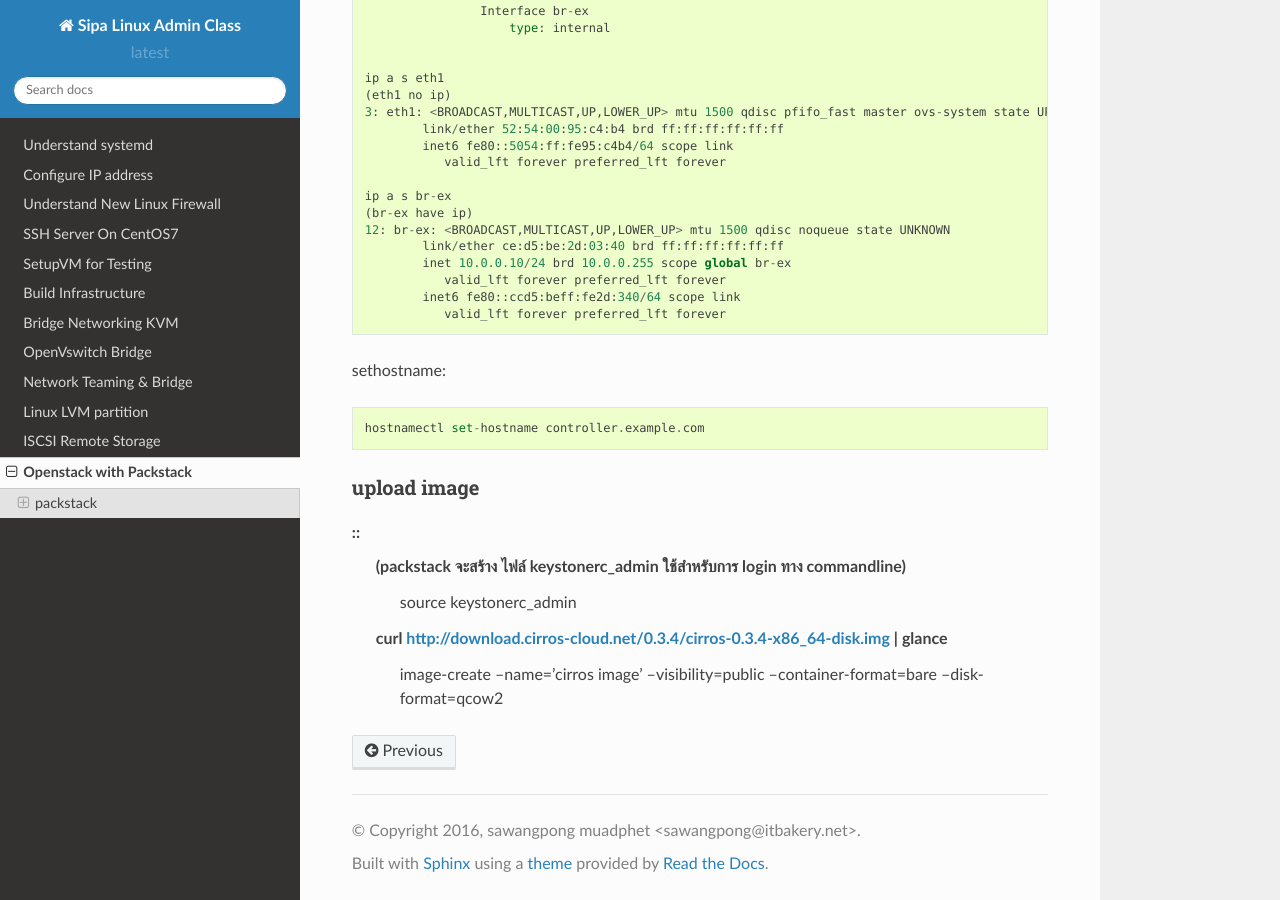
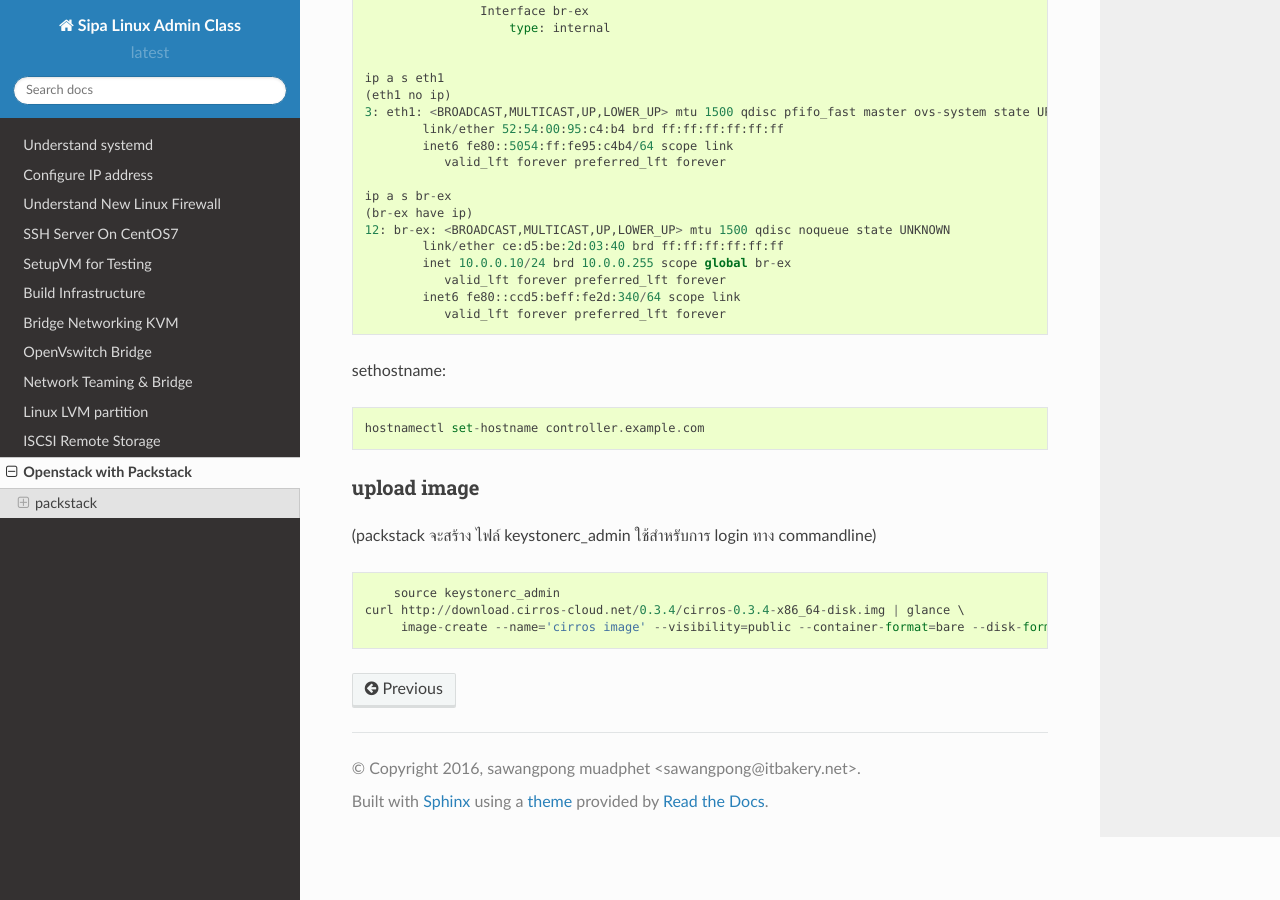
Before and after one commit to thaiopen/SipaLinuxCourse, a Sphinx documentation site: the page built from docs/source/packstack.rst, in a window 1280 px wide and 900 px high, scrolled down 3881 px. Built offline with Sphinx 7.4.7 and the Read the Docs theme 2.0.0, drawn with Linux system fonts in a browser that asks for light colours.

Commit message:
building and pushing docs

```diff
--- a/docs/source/packstack.rst
+++ b/docs/source/packstack.rst
@@ -188,8 +188,9 @@ sethostname::
 
 upload image
 ------------
+(packstack จะสร้าง ไฟล์ keystonerc_admin ใช้สำหรับการ login ทาง commandline)
 ::
-    (packstack จะสร้าง ไฟล์ keystonerc_admin ใช้สำหรับการ login ทาง commandline)
+
 	source keystonerc_admin
     curl http://download.cirros-cloud.net/0.3.4/cirros-0.3.4-x86_64-disk.img | glance \
          image-create --name='cirros image' --visibility=public --container-format=bare --disk-format=qcow2
```
Also changed, not shown: 6 other files.
